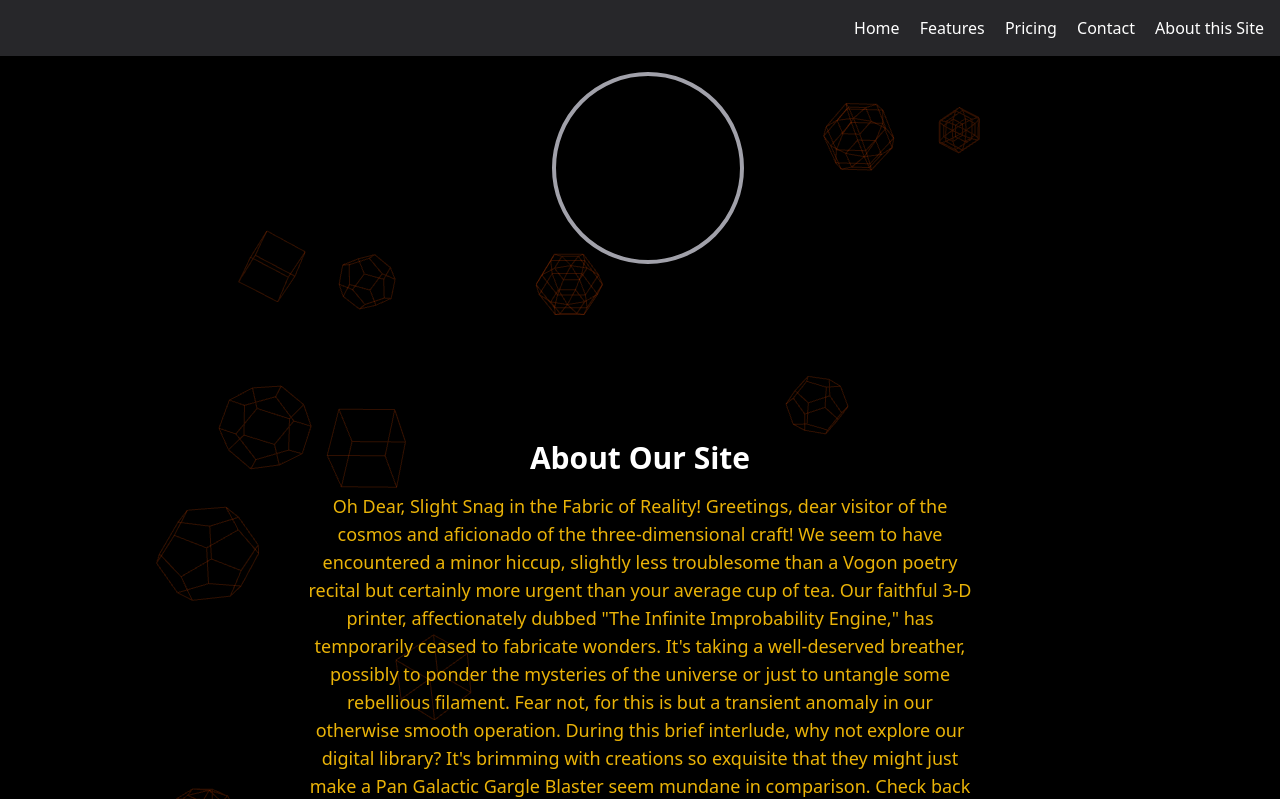
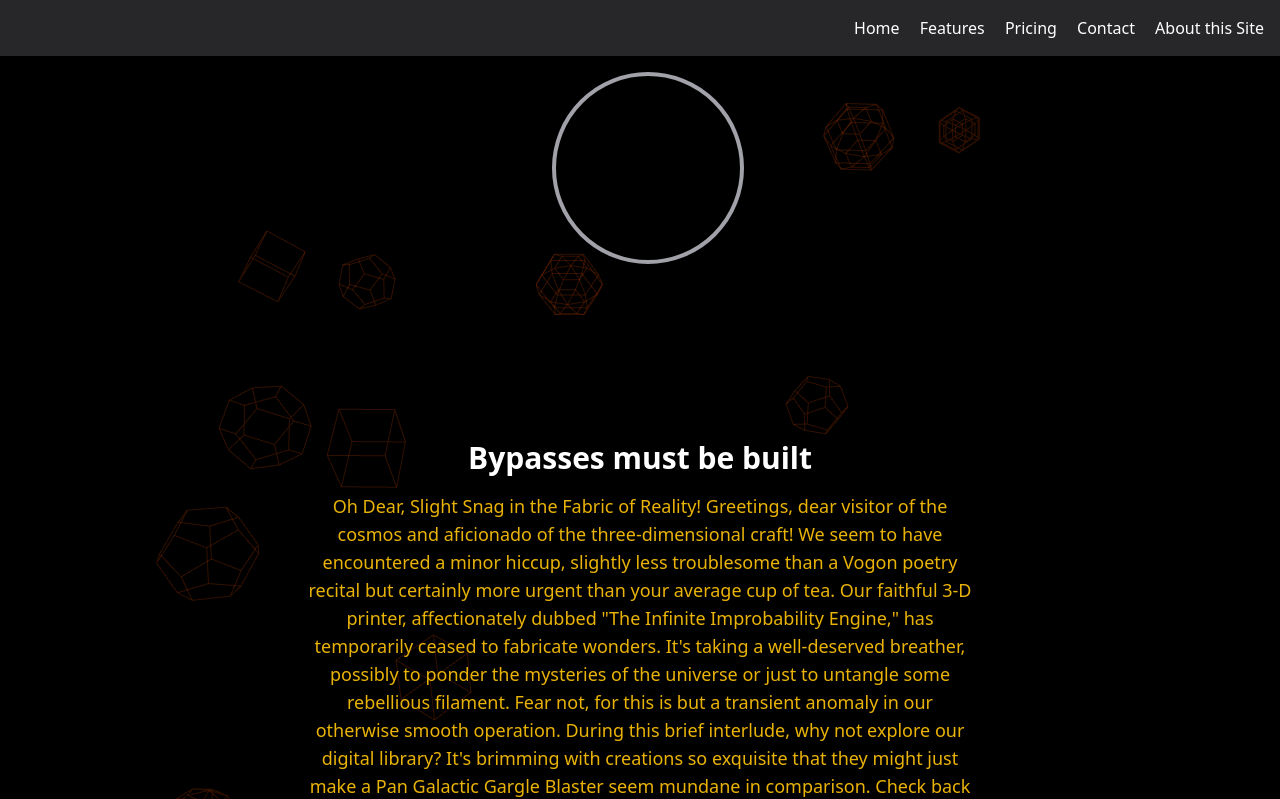
Before and after one commit to Brundlestorm/Printers-Only-Fans, a PHP site: page /our_apologies.php in a window 1280 px wide. Shown: the top 799 px of the page. Run offline with PHP 8.4, Linux system fonts and the light colour scheme; some libraries are stand-ins or nearby versions; grey boxes are pictures that could not be loaded.

Commit message:
Update our_apologies.php
Changed words

```diff
--- a/our_apologies.php
+++ b/our_apologies.php
@@ -10,7 +10,7 @@
 
 <main class="container mx-auto my-8 mt-36 flex flex-row items-center justify-center container-mobile">
        <section class="text-center mt-8 mx-auto max-w-2xl">
-           <h2 class="text-3xl font-bold mb-4">About Our Site</h2>
+           <h2 class="text-3xl font-bold mb-4">Bypasses must be built</h2>
           <p class="text-lg text-yellow-500">
               Oh Dear, Slight Snag in the Fabric of Reality!
 
```
